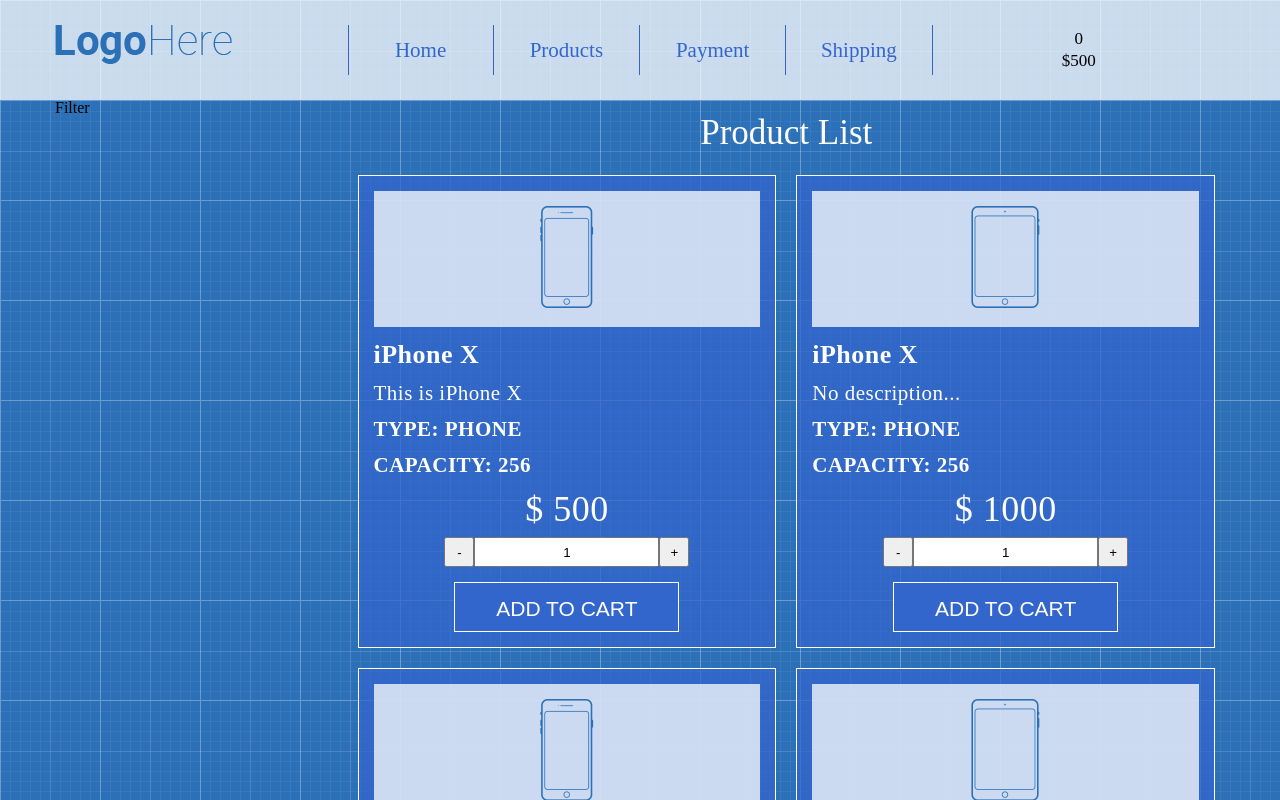
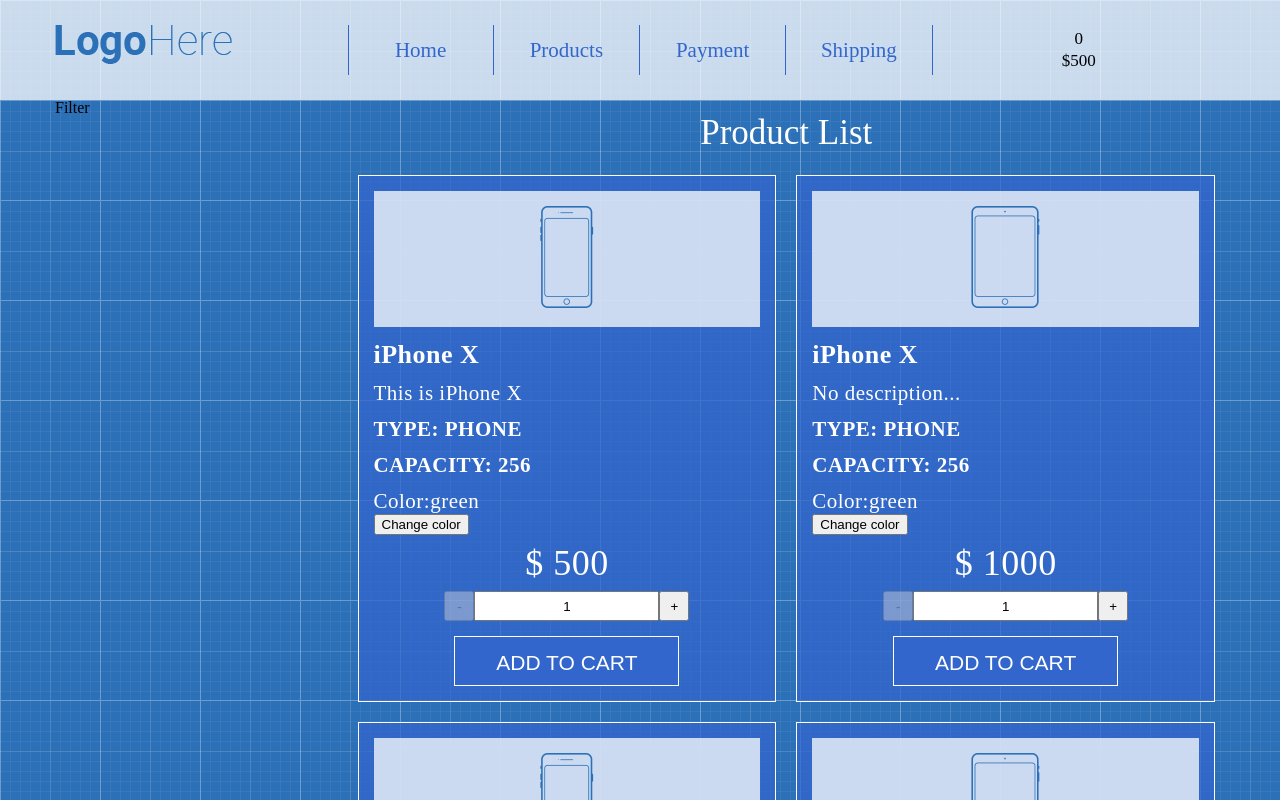
Before and after one commit to OrestSen/shopproject.github.io, a React (Create React App) app: page / in a window 1280 px wide. Shown: the top 800 px of the page. Built offline with nearby package versions, Linux system fonts and the light colour scheme.

Commit message:
added disabled button with decrement end increment

```diff
--- a/src/App/Main/Products/ProductListItem.js
+++ b/src/App/Main/Products/ProductListItem.js
@@ -6,6 +6,7 @@
 
     state = {
         productCount: 1,
+        color: "green",
     }
 
     onIncrementClick = () => {
@@ -17,6 +18,18 @@
         this.setState((prevState) => ({
             productCount: prevState.productCount - 1
         }))
+    }
+
+    onChangeColor = () => {
+        this.setState((prevState)=>({
+            color:"red"
+        }))
+    }
+
+    disChange = (e) => {
+        this.setState({
+            productCount:e.target.value
+        })
     }
 
     render() {
@@ -37,13 +50,18 @@
                 <div className="product-description">{description}</div>
                 <div className="product-features">Type: {type}</div>
                 <div className="product-features">Capacity: {capacity}</div>
+                <div>Color:{this.state.color}</div>
+                <button onClick={() =>this.onChangeColor()}>
+                Change color</button>
                 <div className="product-price">$ {price}</div>
                 <div className="product-quantity">
                     <button
+                        disabled={this.state.productCount <= 1}
                         onClick={() => this.onDecrementClick()}
                     >-</button>
-                    <input type="text" value={this.state.productCount} readOnly />
+                    <input type="text" value={this.state.productCount} onChange={this.disChange} readOnly />
                     <button
+                        disabled={this.state.productCount >= 5}
                         onClick={() => this.onIncrementClick()}
                     >+</button>
                 </div>
```
